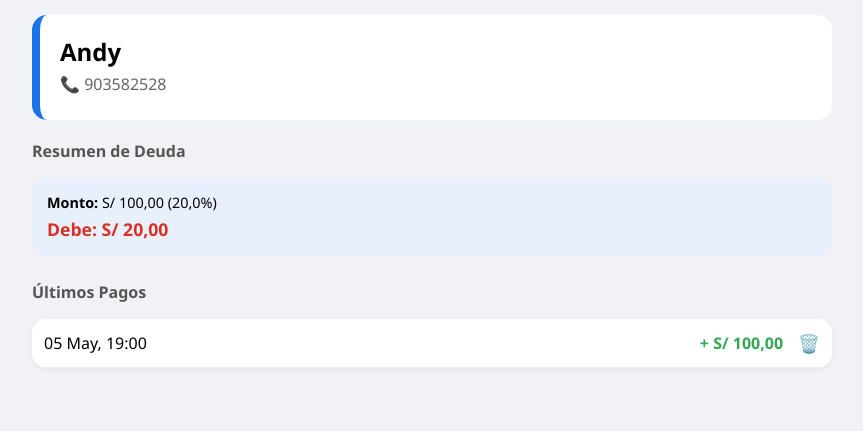
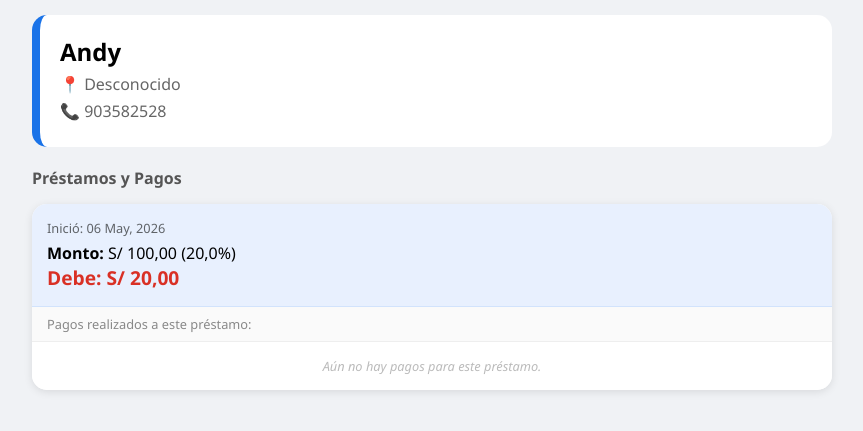
Before and after one commit to Andy-Prestamo/sistema-prestamos, a Django app: page /clientes/historial/2/ in a window 1280 px wide. Shown: the part 57-488 px from the top of the page, without its empty margins (208-1071 px from the left). Run offline with Django 5.2, Linux system fonts and the light colour scheme; a user stored in the database is signed in; data comes from the database, SQL or seed files in the repository.

Commit message:
Organizados pagos

```diff
--- a/prestamos/templates/detalle_cliente.html
+++ b/prestamos/templates/detalle_cliente.html
@@ -9,9 +9,45 @@
         .header { background: #5f6368; color: white; padding: 15px; text-align: center; }
         .contenedor { padding: 15px; max-width: 800px; margin: auto; }
         .info-cliente { background: white; padding: 20px; border-radius: 15px; margin-bottom: 20px; border-left: 8px solid #1a73e8; }
-        .prestamo-box { background: #e8f0fe; padding: 15px; border-radius: 12px; margin-bottom: 10px; font-size: 0.9rem; }
-        .pago-item { display: flex; justify-content: space-between; padding: 12px; border-bottom: 1px solid #eee; background: white; }
+
+        /* Caja principal de cada préstamo */
+        .prestamo-card {
+            background: white;
+            border-radius: 15px;
+            margin-bottom: 25px;
+            overflow: hidden;
+            box-shadow: 0 2px 8px rgba(0,0,0,0.1);
+        }
+        .prestamo-header {
+            background: #e8f0fe;
+            padding: 15px;
+            border-bottom: 1px solid #d2e3fc;
+        }
+        .debe-monto {
+            color: #d93025;
+            font-weight: bold;
+            font-size: 1.2rem;
+        }
+
+        /* Estilo de los pagos dentro del préstamo */
+        .pago-lista { background: #fff; }
+        .pago-item {
+            display: flex;
+            justify-content: space-between;
+            align-items: center;
+            padding: 12px 15px;
+            border-bottom: 1px solid #f1f1f1;
+            font-size: 0.9rem;
+        }
         .btn-volver { color: white; text-decoration: none; position: absolute; left: 15px; }
+        .badge-pagado {
+            background: #ceead6;
+            color: #0d652d;
+            padding: 2px 8px;
+            border-radius: 10px;
+            font-size: 0.7rem;
+            font-weight: bold;
+        }
     </style>
 </head>
 <body>
@@ -19,40 +55,58 @@
         <a href="{% url 'clientes' %}" class="btn-volver">⬅</a>
         <h1 style="margin:0; font-size: 1.2rem;">Detalle del Cliente</h1>
     </div>
+
     <div class="contenedor">
         <div class="info-cliente">
             <h2 style="margin:0;">{{ cliente.nombre }}</h2>
-            <p style="margin:5px 0; color: #666;">📞 {{ cliente.telefono }}</p>
+            <p style="margin:5px 0; color: #666;">📍 {{ cliente.lugar }}</p> <p style="margin:5px 0; color: #666;">📞 {{ cliente.telefono }}</p>
         </div>
 
-        <h3 style="font-size: 1rem; color: #555;">Resumen de Deuda</h3>
+        <h3 style="font-size: 1rem; color: #555; margin-bottom: 15px;">Préstamos y Pagos</h3>
+
         {% for p in prestamos %}
-        <div class="prestamo-box">
-            <div><strong>Monto:</strong> S/ {{ p.monto }} ({{ p.interes_porcentaje }}%)</div>
-            <div style="color: #d93025; font-weight: bold; font-size: 1.1rem; margin-top: 5px;">Debe: S/ {{ p.saldo_pendiente }}</div>
+        <div class="prestamo-card">
+            <div class="prestamo-header">
+                <div style="display: flex; justify-content: space-between; align-items: center;">
+                    <span style="font-size: 0.8rem; color: #5f6368;">Inició: {{ p.fecha_inicio|date:"d M, Y" }}</span>
+                    {% if p.estado_pagado %}
+                        <span class="badge-pagado">TERMINADO</span>
+                    {% endif %}
                 </div>
-        {% endfor %}
+                <div style="margin-top: 5px;">
+                    <strong>Monto:</strong> S/ {{ p.monto }} ({{ p.interes_porcentaje }}%)
+                </div>
+                <div class="debe-monto">Debe: S/ {{ p.saldo_pendiente }}</div>
+            </div>
 
-        <h3 style="font-size: 1rem; color: #555; margin-top: 25px;">Últimos Pagos</h3>
-<div style="background: white; border-radius: 15px; overflow: hidden; box-shadow: 0 2px 5px rgba(0,0,0,0.05);">
-    {% for pago in pagos %}
-    <div class="pago-item" style="display: flex; justify-content: space-between; align-items: center; padding: 12px; border-bottom: 1px solid #eee;">
-        <span>{{ pago.fecha_pago|date:"d M, H:i" }}</span>
+            <div class="pago-lista">
+                <div style="padding: 8px 15px; background: #fafafa; font-size: 0.8rem; color: #888; border-bottom: 1px solid #eee;">
+                    Pagos realizados a este préstamo:
+                </div>
 
+                {% for pago in p.pago_set.all %}
+                <div class="pago-item">
+                    <span style="color: #666;">{{ pago.fecha_pago|date:"d M, H:i" }}</span>
                     <div style="display: flex; align-items: center; gap: 15px;">
                         <strong style="color: #34a853;">+ S/ {{ pago.monto_pagado }}</strong>
 
                         <a href="{% url 'eliminar_pago' pago.id %}"
-               onclick="return confirm('¿Borrar este pago? El monto de S/ {{ pago.monto_pagado }} se sumará de nuevo a la deuda.')"
-               style="text-decoration: none; font-size: 1.1rem; cursor: pointer;">
+                           onclick="return confirm('¿Borrar este pago?')"
+                           style="text-decoration: none; font-size: 1.1rem;">
                            🗑️
                         </a>
                     </div>
                 </div>
                 {% empty %}
-    <p style="text-align:center; padding: 20px; color: #999;">Sin pagos registrados</p>
+                <div style="padding: 15px; text-align: center; color: #bbb; font-style: italic; font-size: 0.8rem;">
+                    Aún no hay pagos para este préstamo.
+                </div>
                 {% endfor %}
             </div>
         </div>
+        {% empty %}
+        <p style="text-align:center; padding: 20px; color: #999;">El cliente no tiene préstamos.</p>
+        {% endfor %}
+    </div>
 </body>
 </html>
```
Lines whose indentation alone changed are shown as unchanged.
